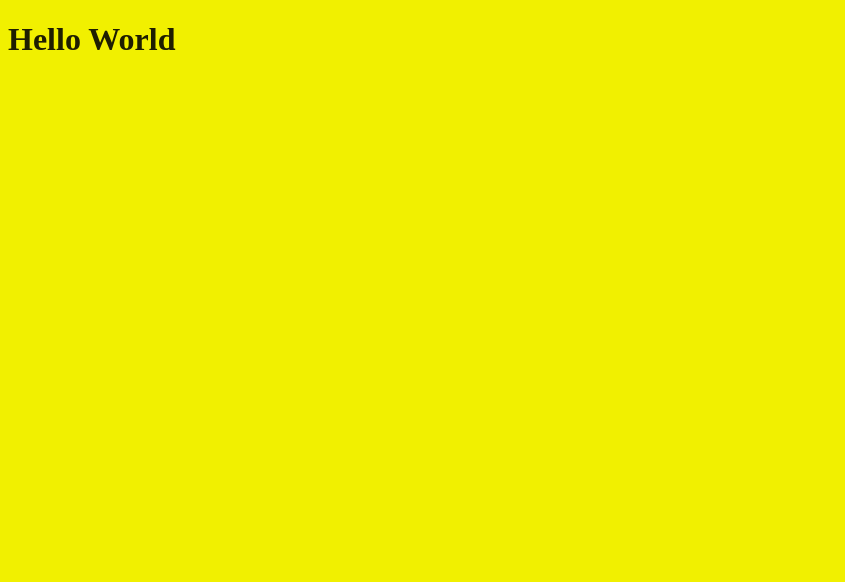
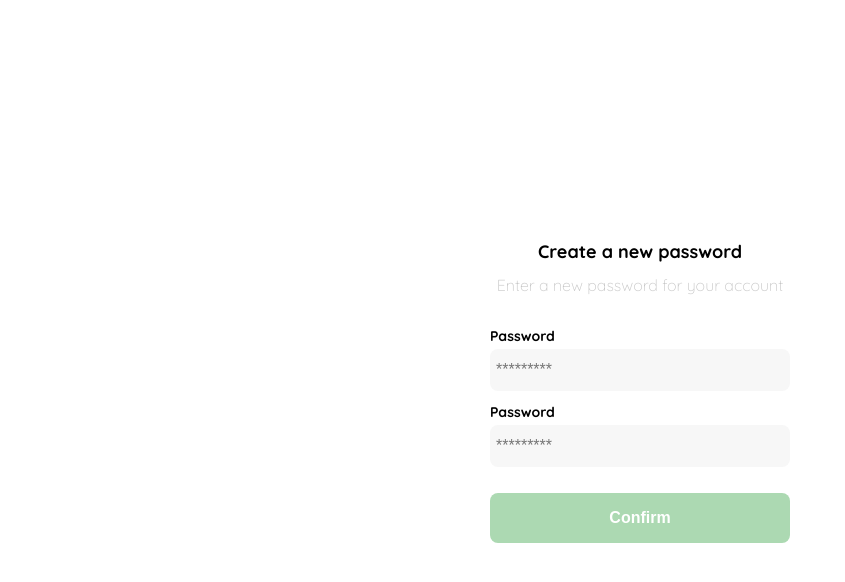
Before and after one commit to Danielcp0809/platzi-react-shop, a React app: page /login in a window 1280 px wide. Shown: the top 582 px of the page, without its empty margins (0-845 px from the left). Built offline with nearby package versions, Linux system fonts and the light colour scheme.

Commit message:
[Add] Login component

```diff
--- a/public/index.html
+++ b/public/index.html
@@ -3,6 +3,9 @@
 <head>
     <meta charset="UTF-8">
     <meta name="viewport" content="width=device-width, initial-scale=1.0">
+    <link rel="preconnect" href="https://fonts.googleapis.com">
+    <link rel="preconnect" href="https://fonts.gstatic.com" crossorigin>
+    <link href="https://fonts.googleapis.com/css2?family=Quicksand:wght@300;500;700&display=swap" rel="stylesheet">
     <title>Platzi React Shop</title>
 </head>
 <body>
--- a/src/components/App.jsx
+++ b/src/components/App.jsx
@@ -1,9 +1,15 @@
 import React from 'react'
+// components
+import Layout from '../containers/Layout';
+import Login from '../containers/Login';
+// styles
 import "../styles/global.scss"
 
 const App = () => {
     return (
-        <h1>Hello World</h1>
+        <Layout>
+            <Login/>
+        </Layout>
     );
 }
 
--- /dev/null
+++ b/src/containers/Layout.jsx
@@ -0,0 +1,11 @@
+import React from 'react'
+
+const Layout = ({children}) => {
+    return (
+        <div className='Layout'>
+            {children}
+        </div>
+    );
+}
+
+export default Layout;
--- /dev/null
+++ b/src/containers/Login.jsx
@@ -0,0 +1,43 @@
+import React from "react";
+import "../styles/Login.scss"
+
+const Login = () => {
+  return (
+    <div className="login">
+      <div className="form-container">
+        <img src="./logos/logo_yard_sale.svg" alt="logo" className="logo" />
+
+        <h1 className="title">Create a new password</h1>
+        <p className="subtitle">Enter a new password for your account</p>
+
+        <form action="/" className="form">
+          <label for="password" className="label">
+            Password
+          </label>
+          <input
+            type="password"
+            id="password"
+            placeholder="*********"
+            className="input input-password"
+          />
+          <label for="new-password" className="label">
+            Password
+          </label>
+          <input
+            type="password"
+            id="new-password"
+            placeholder="*********"
+            className="input input-password"
+          />
+          <input
+            type="submit"
+            value="Confirm"
+            className="primary-button login-button"
+          />
+        </form>
+      </div>
+    </div>
+  );
+};
+
+export default Login;
--- /dev/null
+++ b/src/styles/Login.scss
@@ -0,0 +1,78 @@
+.login {
+    width: 100%;
+    height: 100vh;
+    display: grid;
+    place-items: center;
+}
+
+.form-container {
+    display: grid;
+    grid-template-rows: auto 1fr auto;
+    width: 300px;
+}
+
+.logo {
+    width: 150px;
+    margin-bottom: 48px;
+    justify-self: center;
+    display: none;
+}
+
+.title {
+    font-size: var(--lg);
+    margin-bottom: 12px;
+    text-align: center;
+}
+
+.subtitle {
+    color: var(--very-light-pink);
+    font-size: var(--md);
+    font-weight: 300;
+    margin-top: 0;
+    margin-bottom: 32px;
+    text-align: center;
+}
+
+.form {
+    display: flex;
+    flex-direction: column;
+}
+
+.label {
+    font-size: var(--sm);
+    font-weight: bold;
+    margin-bottom: 4px;
+}
+
+.input {
+    background-color: var(--text-input-field);
+    border: none;
+    border-radius: 8px;
+    height: 30px;
+    font-size: var(--md);
+    padding: 6px;
+    margin-bottom: 12px;
+}
+
+.primary-button {
+    background-color: var(--hospital-green);
+    border-radius: 8px;
+    border: none;
+    color: var(--white);
+    width: 100%;
+    cursor: pointer;
+    font-size: var(--md);
+    font-weight: bold;
+    height: 50px;
+}
+
+.login-button {
+    margin-top: 14px;
+    margin-bottom: 30px;
+}
+
+@media (max-width: 640px) {
+    .logo {
+        display: block;
+    }
+}
--- a/src/styles/global.scss
+++ b/src/styles/global.scss
@@ -1,7 +1,15 @@
-$base-color: #f1f000;
-$color: rgba(black, 0.88);
+:root {
+    --white: #FFFFFF;
+    --black: #000000;
+    --very-light-pink: #C7C7C7;
+    --text-input-field: #F7F7F7;
+    --hospital-green: #ACD9B2;
+    --sm: 14px;
+    --md: 16px;
+    --lg: 18px;
+}
 
 body {
-    background-color: $base-color;
-    color: $color;
+    margin: 0;
+    font-family: 'Quicksand', sans-serif;
 }
```
